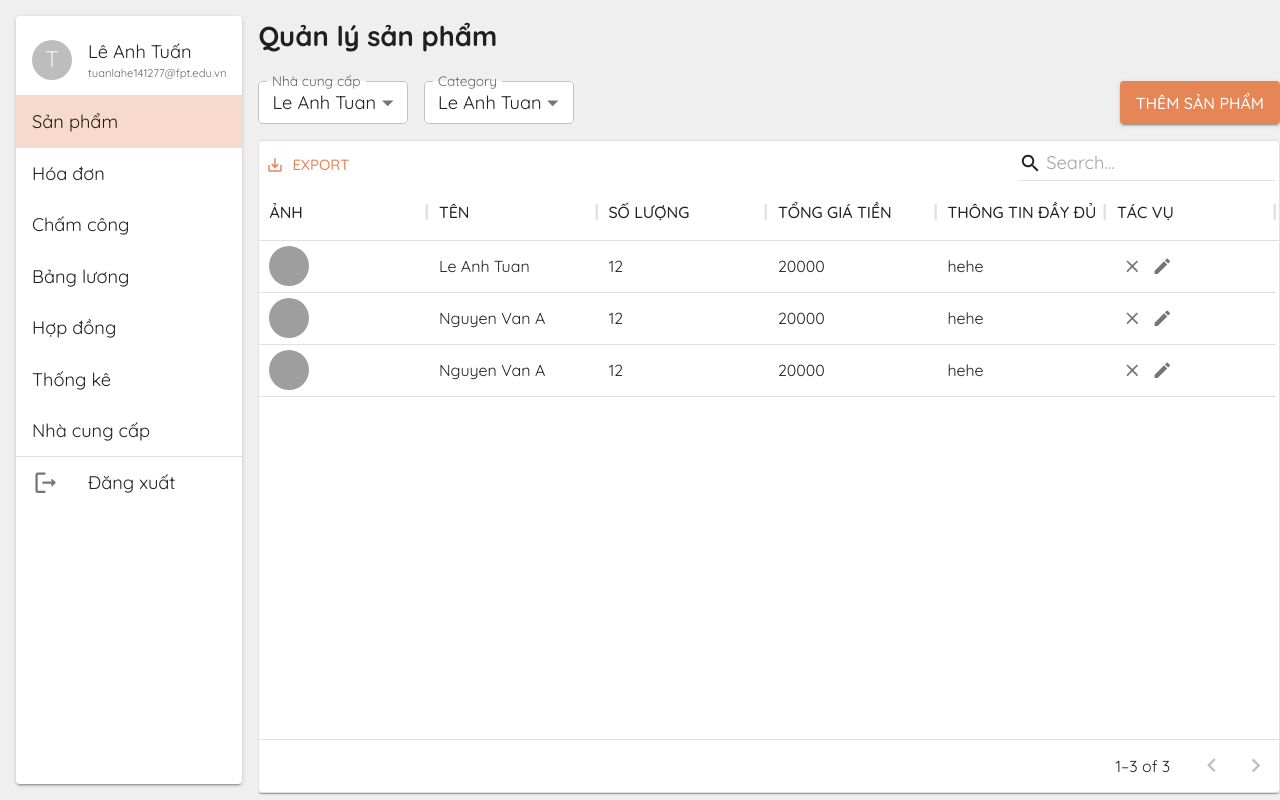
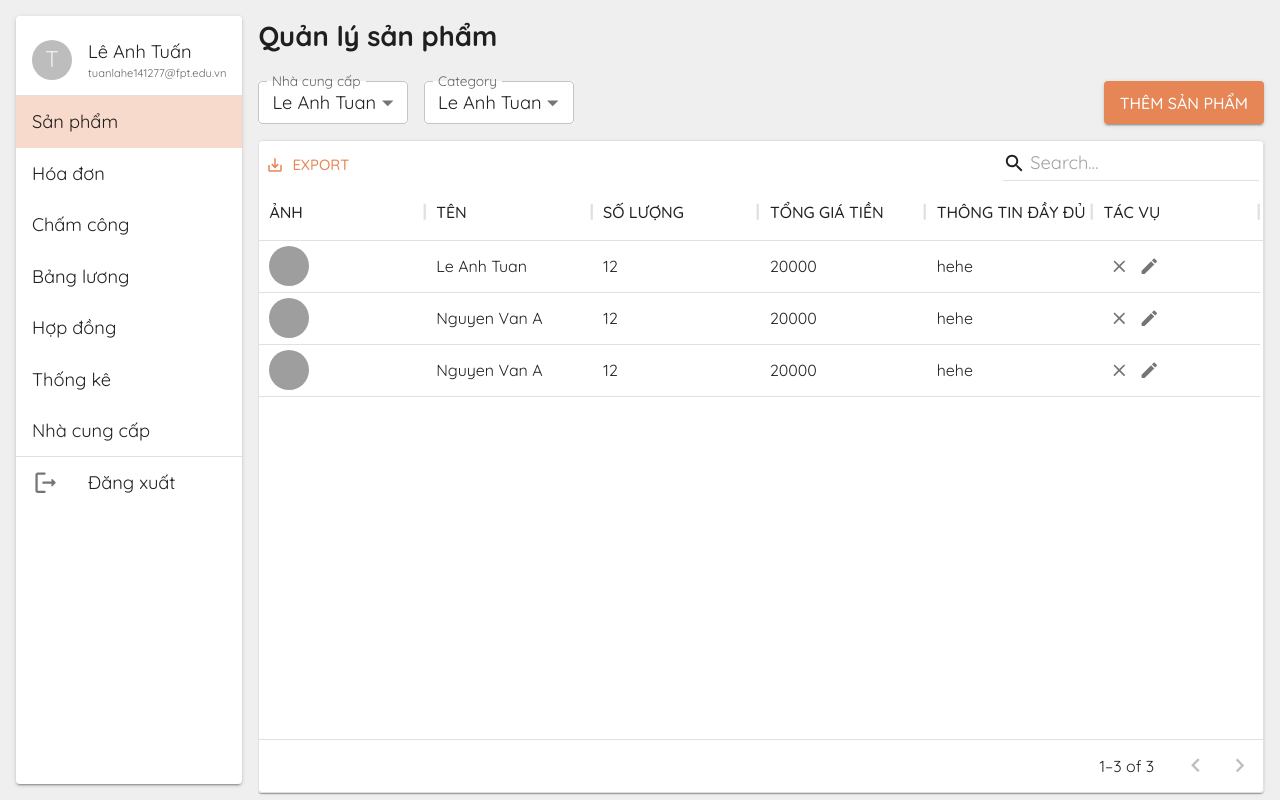
Before and after one commit to hthuong1903/SWP490-G33-FBM-FE, a React (Vite) app: page /admin in a window 1280 px wide. Built offline with nearby package versions, Linux system fonts and the light colour scheme; grey boxes are pictures that could not be loaded.

Commit message:
style: admin layout

```diff
--- a/package.json
+++ b/package.json
@@ -11,16 +11,20 @@
   "dependencies": {
     "@emotion/react": "^11.10.4",
     "@emotion/styled": "^11.10.4",
+    "@hookform/resolvers": "^2.9.8",
     "@mui/icons-material": "^5.10.6",
     "@mui/material": "^5.10.8",
     "@mui/x-data-grid": "^5.17.6",
     "axios": "^1.0.0",
     "react": "^18.2.0",
     "react-dom": "^18.2.0",
+    "react-hook-form": "^7.37.0",
     "react-router-dom": "^6.4.2",
-    "react-toastify": "^9.0.8"
+    "react-toastify": "^9.0.8",
+    "yup": "^0.32.11"
   },
   "devDependencies": {
+    "@rollup/plugin-alias": "^4.0.0",
     "@types/react": "^18.0.17",
     "@types/react-dom": "^18.0.6",
     "@vitejs/plugin-react": "^2.1.0",
--- a/src/App.jsx
+++ b/src/App.jsx
@@ -23,6 +23,7 @@ function App() {
         <Route path="/" element={<UserLayout />}>
           <Route index element={<Login />} />
         </Route>
+        <Route path="/login" element={<Login />} />
         <Route path="*" element={<NotFoundPage />} />
       </Routes>
     </div>
--- a/src/components/Layouts/AdminLayout/index.jsx
+++ b/src/components/Layouts/AdminLayout/index.jsx
@@ -10,7 +10,14 @@ function AdminLayout() {
         <Box sx={{ width: `calc(100%-${sidebarWidth}px)` }}>
           <Sidebar />
         </Box>
-        <Box sx={{ flexGrow: 1, width: `calc(100%-${sidebarWidth}px)`, py: 2, overflow:'auto' }}>
+        <Box
+          sx={{
+            flexGrow: 1,
+            width: `calc(100%-${sidebarWidth}px)`,
+            py: 2,
+            pr: 2,
+            overflow: 'auto'
+          }}>
           <Outlet />
         </Box>
       </Box>
```
Also changed, not shown: 1 other file (tests, documents, lock files or other folders).
